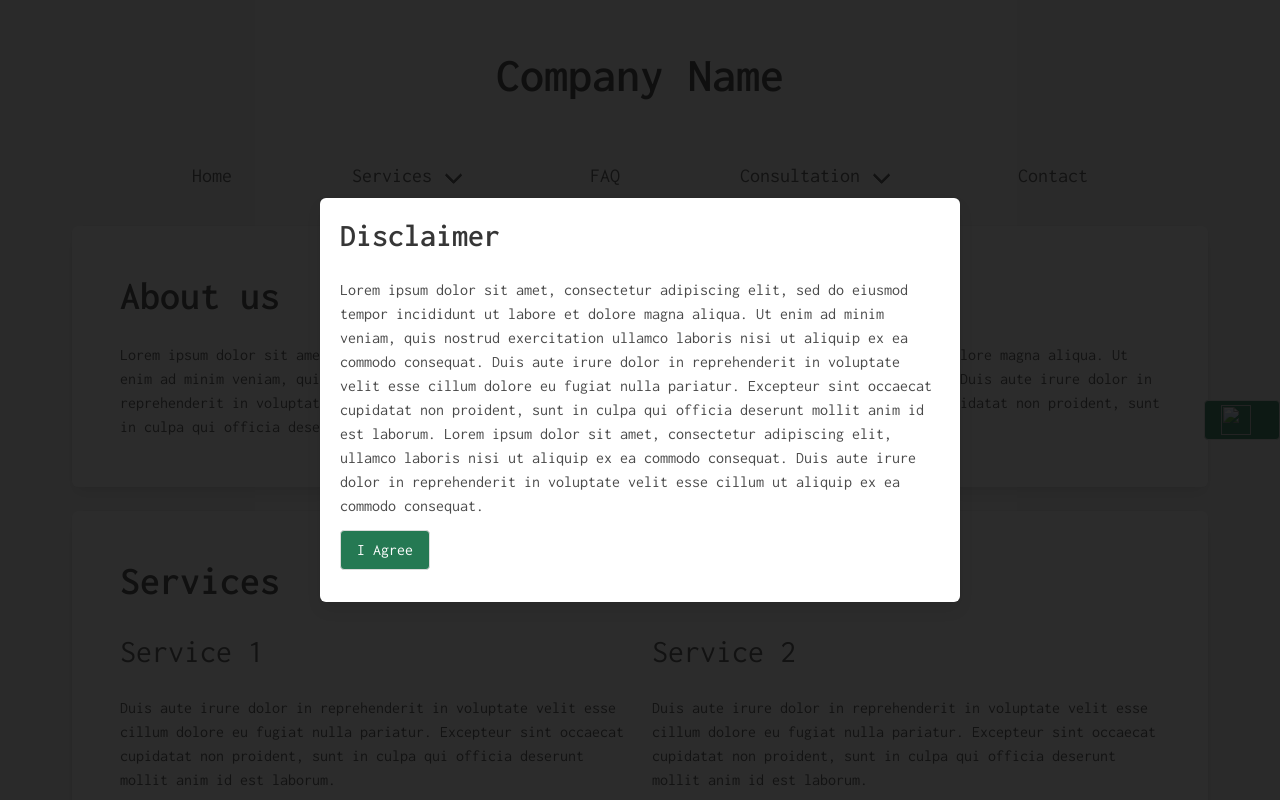
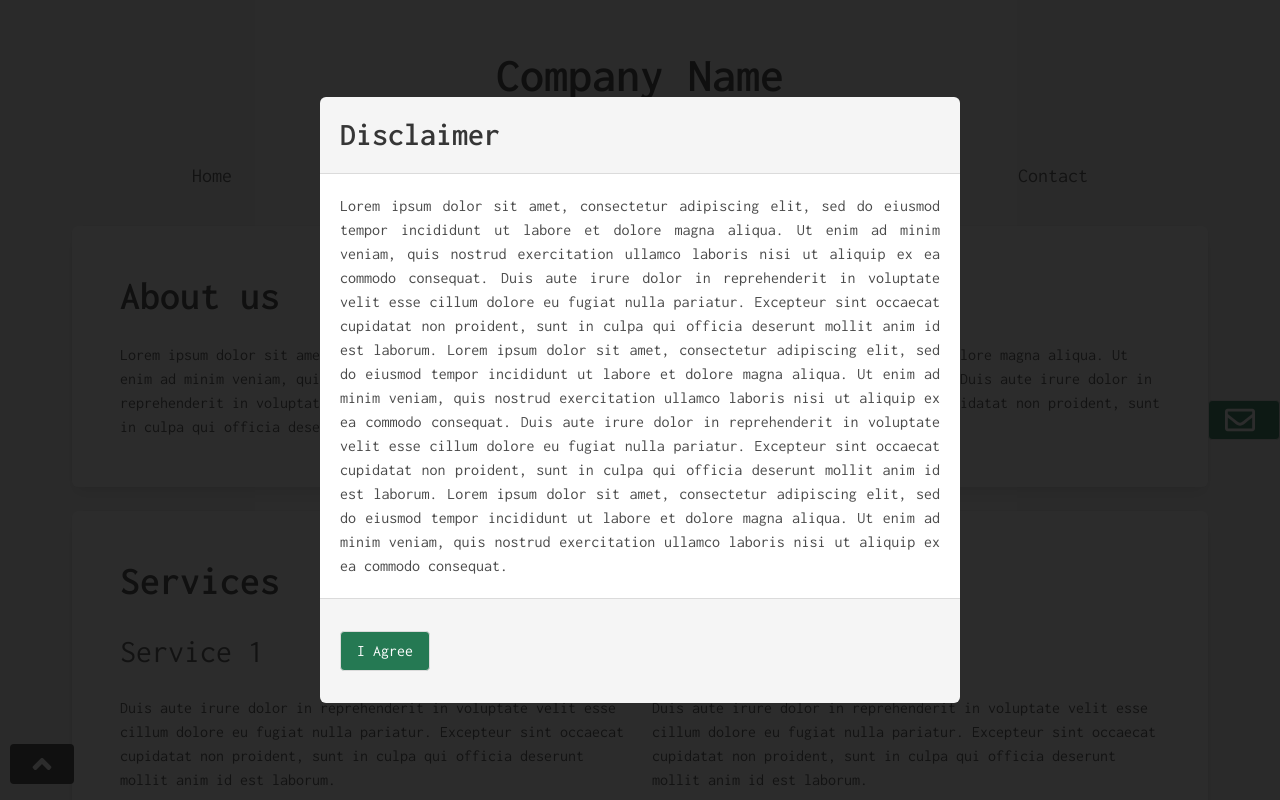
Before and after one commit to charulcodes/testsite3892, a plain HTML site: page index.html in a window 1280 px wide. Shown: the top 800 px of the page. Drawn offline with nearby package versions, Linux system fonts and the light colour scheme.

Commit message:
Add files via upload

```diff
--- a/index.css
+++ b/index.css
@@ -30,14 +30,25 @@ input, button, textarea {
     height: 30px;
 }
 
+.back-to-top {
+    display: block;
+    position: fixed;
+    top: 93%;
+    left: 10px;
+    z-index: 10;
+}
+
+.back-to-top > a > img {
+    width: 30px;
+    height: 30px;
+}
+
 @media only screen and (max-width: 600px) {
     .contact-sidebar {
-        width: 100%;
         display: flex;
         flex-direction: row;
         position: fixed;
-        bottom: 0;
-        top: 94%;
+        top: 85%;
         z-index: 10;
     }
 
--- a/index.html
+++ b/index.html
@@ -9,10 +9,15 @@
     <title>Company Name</title>
 </head>
 <body class="inconsolata-font has-whitesmoke-bg">
+
 <div class="contact-sidebar">
-    <a class="button has-background-success-dark has-text-white mb-2" href="#contact"><img src="assets/envelope_white.svg" class="mr-3"></a>
+    <a class="button has-background-success-dark has-text-white mb-2" href="#contact"><img src="assets/envelope-white.svg" class="mr-2"></a>
     <!-- <a class="button is-primary is-light" href="https://wa.me/9664252500"><img src="assets/whatsapp.svg"></a> -->
 </div>
+<div class="back-to-top">
+    <a class="button is-dark" href="#top"><img src="assets/angle-up-white.svg" class=""></a>
+</div>
+
 <div id="top" class="container is-max-widescreen">
     <header class="section">
         <h1 class="title is-1 has-text-centered">Company Name</h1>
@@ -32,9 +37,9 @@
                 <a class="navbar-item mx-6" href="#top">Home</a>
 
                 <div class="navbar-item has-dropdown is-hoverable mx-6">
-                    <a class="navbar-link">Services</a>
+                    <a class="navbar-link is-light">Services</a>
 
-                    <div class="navbar-dropdown is-hidden-mobile is-size-5-desktop">
+                    <div class="navbar-dropdown is-hidden-mobile is-size-5">
                         <a class="navbar-item" href="#service1">Service 1</a>
                         <a class="navbar-item" href="#service2">Service 2</a>
                         <a class="navbar-item" href="#service3">Service 3</a>
@@ -216,23 +221,34 @@
 
 </div>
 
-<footer class="footer has-background-dark has-text-centered">
-    <p class="is-centered has-text-white">© 2020-2021 Company Name</p>
+<footer class="footer has-text-centered has-whitesmoke-bg">
+    <p class="is-centered has-text-black">© 2020-2021 Company Name</p>
 </footer>
 
 <div id="disclaimer-modal" class="modal is-active">
     <div class="modal-background"></div>
-    <div class="modal-content box">
+    <div class="modal-card">
+    <header class="modal-card-head">
         <h1 class="title is-3">Disclaimer</h1>
-      <p class="has=text-justified">
+    </header>
+    <section class="modal-card-body">
+      <p class="has-text-justified">
         Lorem ipsum dolor sit amet, consectetur adipiscing elit, sed do eiusmod tempor incididunt ut labore et dolore magna aliqua.
         Ut enim ad minim veniam, quis nostrud exercitation ullamco laboris nisi ut aliquip ex ea commodo consequat.
         Duis aute irure dolor in reprehenderit in voluptate velit esse cillum dolore eu fugiat nulla pariatur.
         Excepteur sint occaecat cupidatat non proident, sunt in culpa qui officia deserunt mollit anim id est laborum.
-        Lorem ipsum dolor sit amet, consectetur adipiscing elit, ullamco laboris nisi ut aliquip ex ea commodo consequat.
-        Duis aute irure dolor in reprehenderit in voluptate velit esse cillum ut aliquip ex ea commodo consequat.
+        Lorem ipsum dolor sit amet, consectetur adipiscing elit, sed do eiusmod tempor incididunt ut labore et dolore magna aliqua.
+        Ut enim ad minim veniam, quis nostrud exercitation ullamco laboris nisi ut aliquip ex ea commodo consequat.
+        Duis aute irure dolor in reprehenderit in voluptate velit esse cillum dolore eu fugiat nulla pariatur.
+        Excepteur sint occaecat cupidatat non proident, sunt in culpa qui officia deserunt mollit anim id est laborum.
+        Lorem ipsum dolor sit amet, consectetur adipiscing elit, sed do eiusmod tempor incididunt ut labore et dolore magna aliqua.
+        Ut enim ad minim veniam, quis nostrud exercitation ullamco laboris nisi ut aliquip ex ea commodo consequat.
       </p>
+    </section>
+      <footer class="modal-card-foot">
         <button class="button my-3 has-background-success-dark has-text-white" onclick="toggleDisclaimer();">I Agree</button>
+      </footer>
+
     </div>
 </div>
 
```
Also changed, not shown: index.js (line endings or trailing spaces). Lines whose indentation alone changed are shown as unchanged.
